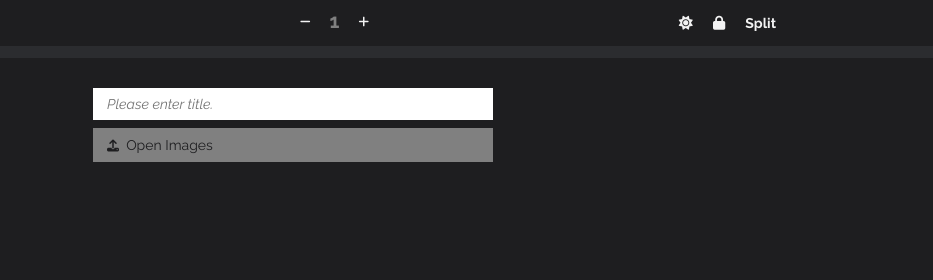
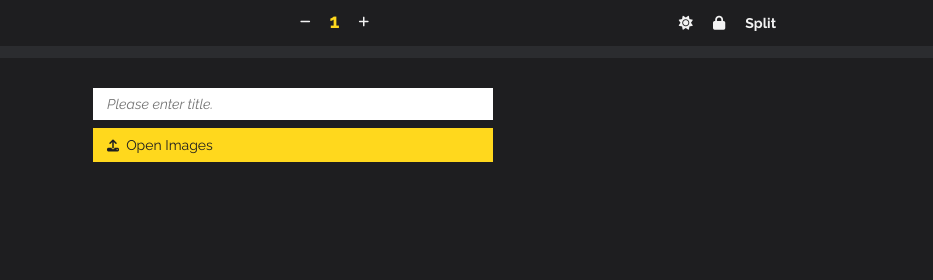
Before and after one commit to elyeon227/webtoonViewer, a plain HTML site: page index.html in a window 1280 px wide. Shown: the top 280 px of the page, 347-1280 px from the left. Drawn offline with Linux system fonts and the light colour scheme; some icons are missing.

Commit message:
change sub color

```diff
--- a/style.css
+++ b/style.css
@@ -6,7 +6,7 @@
 :root {
   --main-color: #f3f3f3;
   /* --sub-color: #f4a353; */
-  --sub-color: gray;
+  --sub-color: #ffd81d;
 
   --main-bg-color: #1e1e20;
   --sub-bg-color: #2b2c2f;
```
